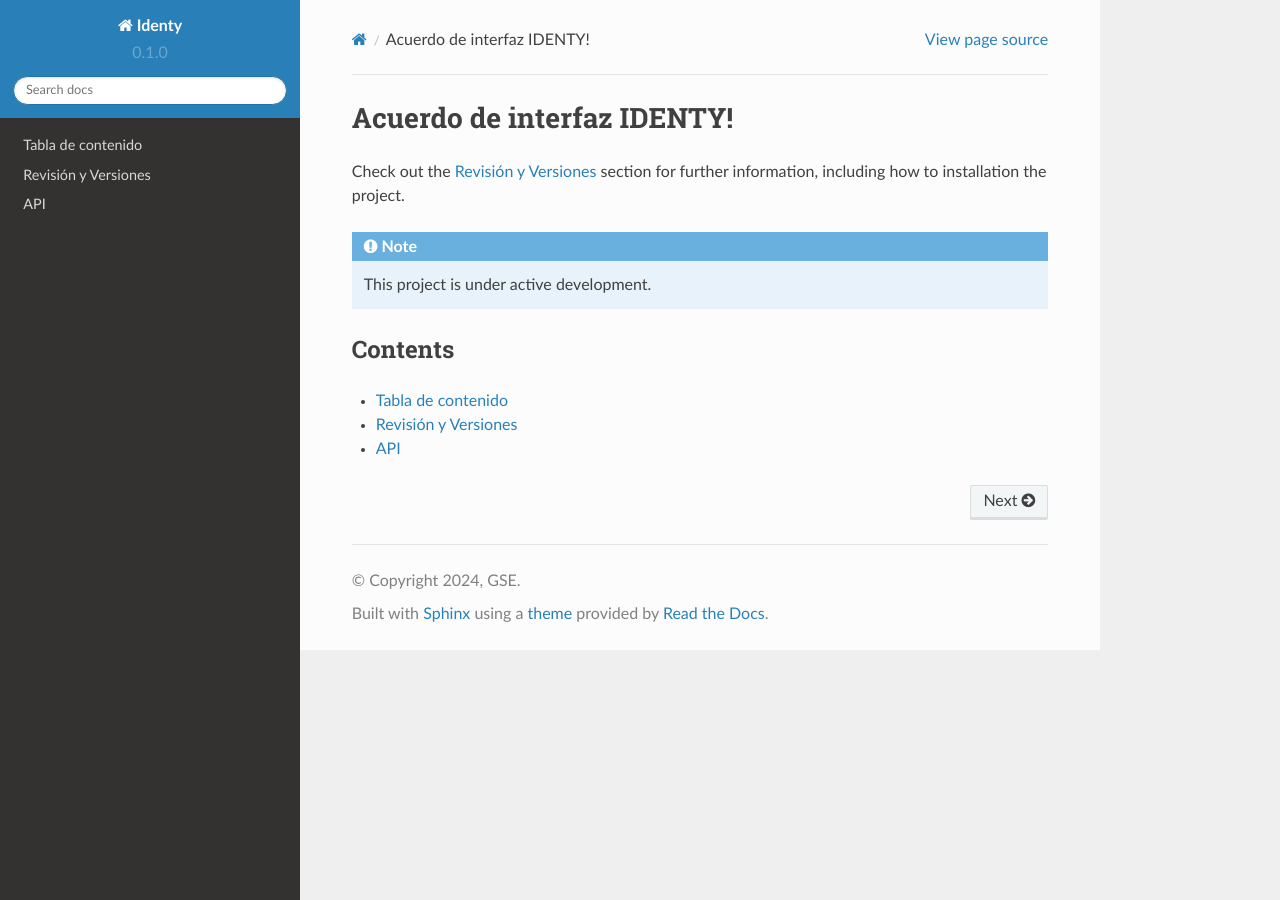
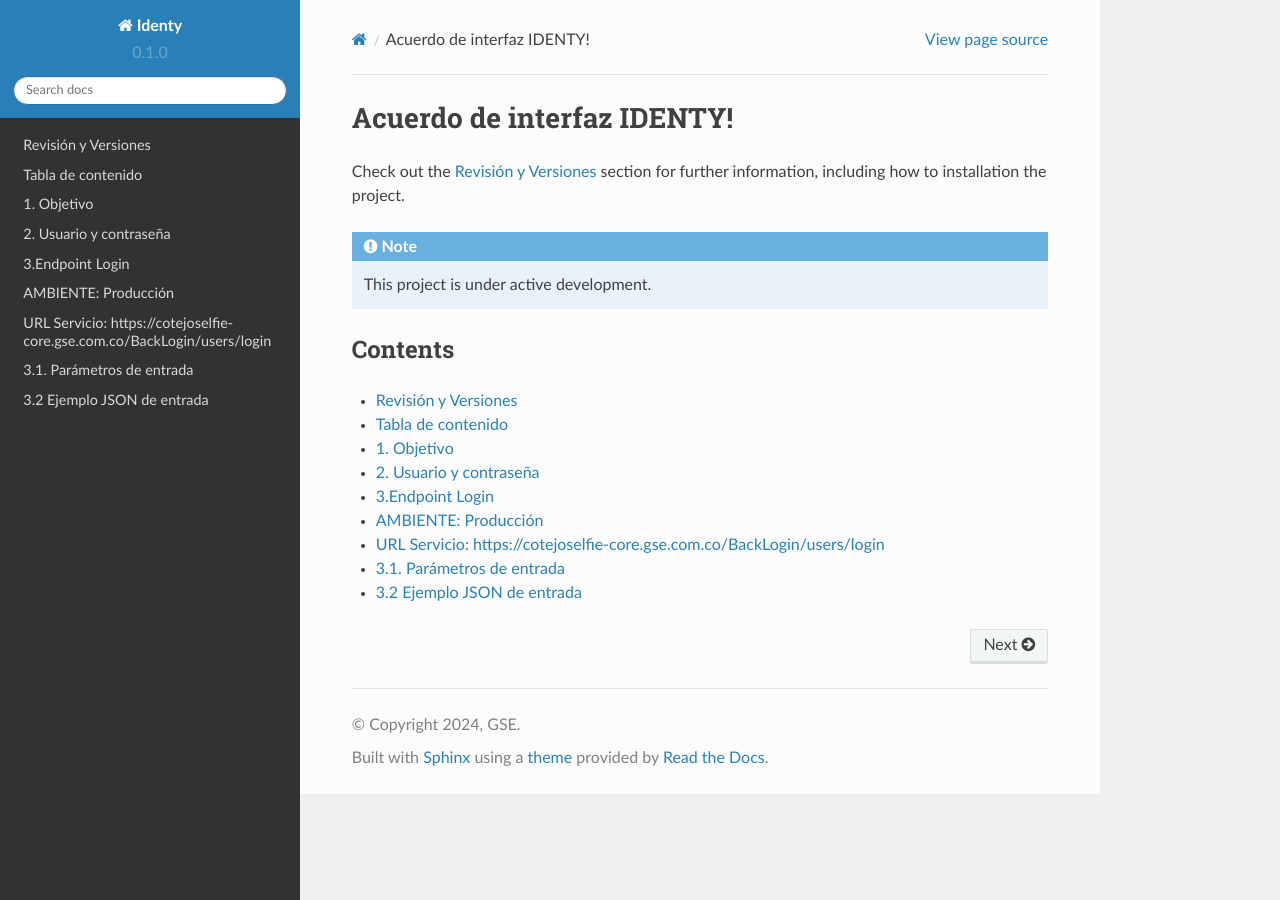
Before and after one commit to JosePajaro-Hub/IdentyDocumentation, a Sphinx documentation site: the page built from docs/source/index.rst, in a window 1280 px wide. Built offline with Sphinx 7.4.7 and the Read the Docs theme 2.0.0, drawn with Linux system fonts in a browser that asks for light colours.

Commit message:
primer api

```diff
--- a/docs/source/api.rst
+++ b/docs/source/api.rst
@@ -1,7 +1,42 @@
-API
-===
 
 .. autosummary::
    :toctree: generated
 
-   lumache
+1.	Objetivo
+--------------------------
+
+Describir de manera técnica y detallada el consumo de los servicios de IDENTY.
+
+2.	Usuario y contraseña
+--------------------------
+
+ Para poder consumir los servicios y generar un token es necesario solicitar un usuario y una contraseña.
+
+3.Endpoint Login
+--------------------------
+
+Todas las operaciones POST deben consumir un token el cual será generado a través del servicio login (ingresando usuario y contraseña previamente solicitados) y este debe ser ingresado al momento de consumir cada servicio.
+
+AMBIENTE: Producción
+--------------------------
+URL Servicio: https://cotejoselfie-core.gse.com.co/BackLogin/users/login
+--------------------------
+
+3.1.     Parámetros de entrada
+--------------------------
+
+Objeto JSON que debe cumplir con los siguientes atributos:
++-----------+----------+---------+----------------+--------------------------------------------------+
+|Nombre     | Tipo     | Tamaño  |  Obligatorio   |  Descripcion                                     |
++===========+==========+=========+================+==================================================+
+| email     |  string  |    30   |    si          |Usuario para el acceso a Identy entregado por GSE |
++-----------+----------+---------+----------------+--------------------------------------------------+
+| password  |  string  |    30   |      si        |Clave del usuario para el acceso a GSE            |
++-----------+----------+---------+----------------++-------------------------------------------------+
+
+3.2     Ejemplo JSON de entrada
+--------------------------
+.. image:: docs/img/Captura.png
+   :width: 400px
+   :height: 300px
+   :alt: Ejemplo JSON de entrada
--- a/docs/source/index.rst
+++ b/docs/source/index.rst
@@ -14,6 +14,6 @@
 
 .. toctree::
 
+   usage
    indice
-   usage
    api
--- a/docs/source/usage.rst
+++ b/docs/source/usage.rst
@@ -20,7 +20,7 @@
 
 +-----------------+-----------------+----------------+--------------------------+
 |Fecha            | Autor           |  Versión       |   Descripción del cambio |
-+=================+=================+===============+===========================+
++=================+=================+================+==========================+
 |                 |                 |                |                          |
 +-----------------+-----------------+----------------+--------------------------+
 |                 |                 |                |                          |
```
Also changed, not shown: docs/img/Captura.PNG (added).
